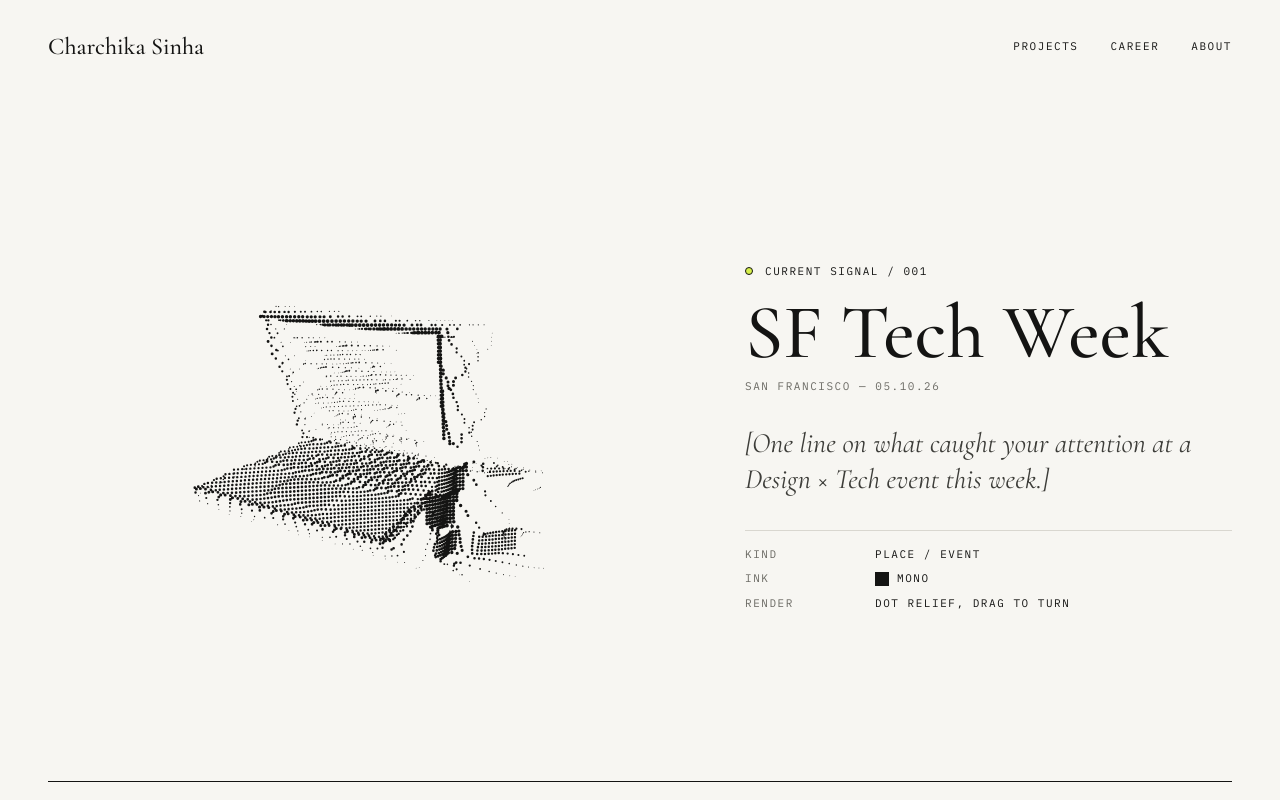
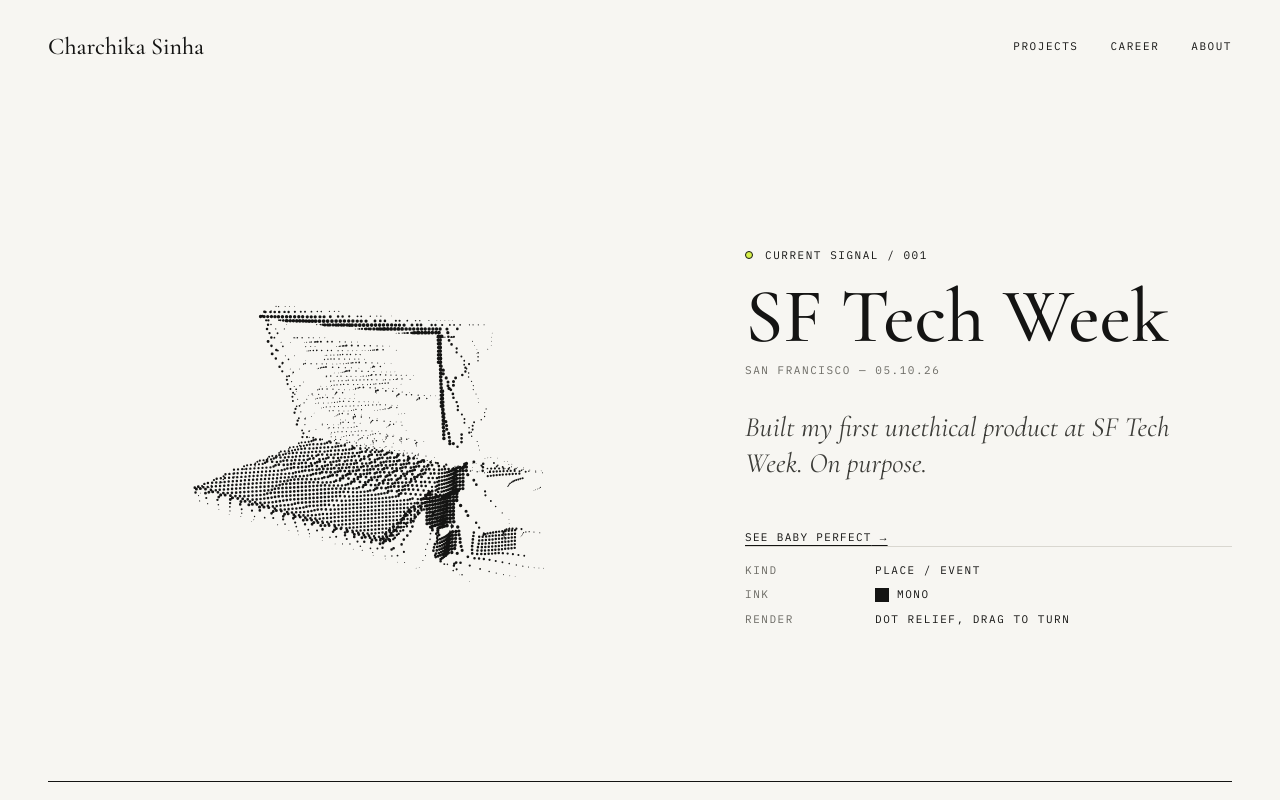
Before and after one commit to charchikasinha/portfolio, a Next.js app: page /signals/001 in a window 1280 px wide. Shown: the top 800 px of the page. Built offline with nearby package versions, Linux system fonts and the light colour scheme.

Commit message:
Signal 001: real thought line and link to Baby Perfect
Co-Authored-By: Claude Opus 5.5 <noreply@anthropic.com>
Claude-Session: https://claude.ai/code/session_01SRBvj8aV5Mw7HxPc24XY1i

```diff
--- a/app/signals/[id]/page.tsx
+++ b/app/signals/[id]/page.tsx
@@ -40,6 +40,7 @@ export default async function SignalPage({ params }: Params) {
             <h1>{s.title}</h1>
             <div className="mono muted">{s.place} — {s.date}</div>
             <p className="thought">{s.thought}</p>
+            {s.link && <Link className="u mono entry-link" href={s.link.href}>{s.link.label} →</Link>}
             <div className="kv mono">
               <span className="muted">Kind</span><span>{s.kind}</span>
               <span className="muted">Ink</span><span><span className="swatch" style={{ background: swatch }} />{inkName[s.ink]}</span>
--- a/content/signals.ts
+++ b/content/signals.ts
@@ -10,6 +10,7 @@ export type Signal = {
   image: string;
   ink: 'mono' | 'signal' | 'photo';
   inkColor?: string; // used when ink = 'signal'
+  link?: { label: string; href: string };
 };
 
 export const signals: Signal[] = [
@@ -18,7 +19,8 @@ export const signals: Signal[] = [
     title: 'SF Tech Week',
     place: 'San Francisco',
     date: '05.10.26',
-    thought: '[One line on what caught your attention at a Design × Tech event this week.]',
+    thought: 'Built my first unethical product at SF Tech Week. On purpose.',
+    link: { label: 'See Baby Perfect', href: '/projects/baby-perfect' },
     kind: 'Place / Event',
     image: '/signals/001.jpg', // stand-in still life (rendered); replace with a real photo
     ink: 'mono',
```
